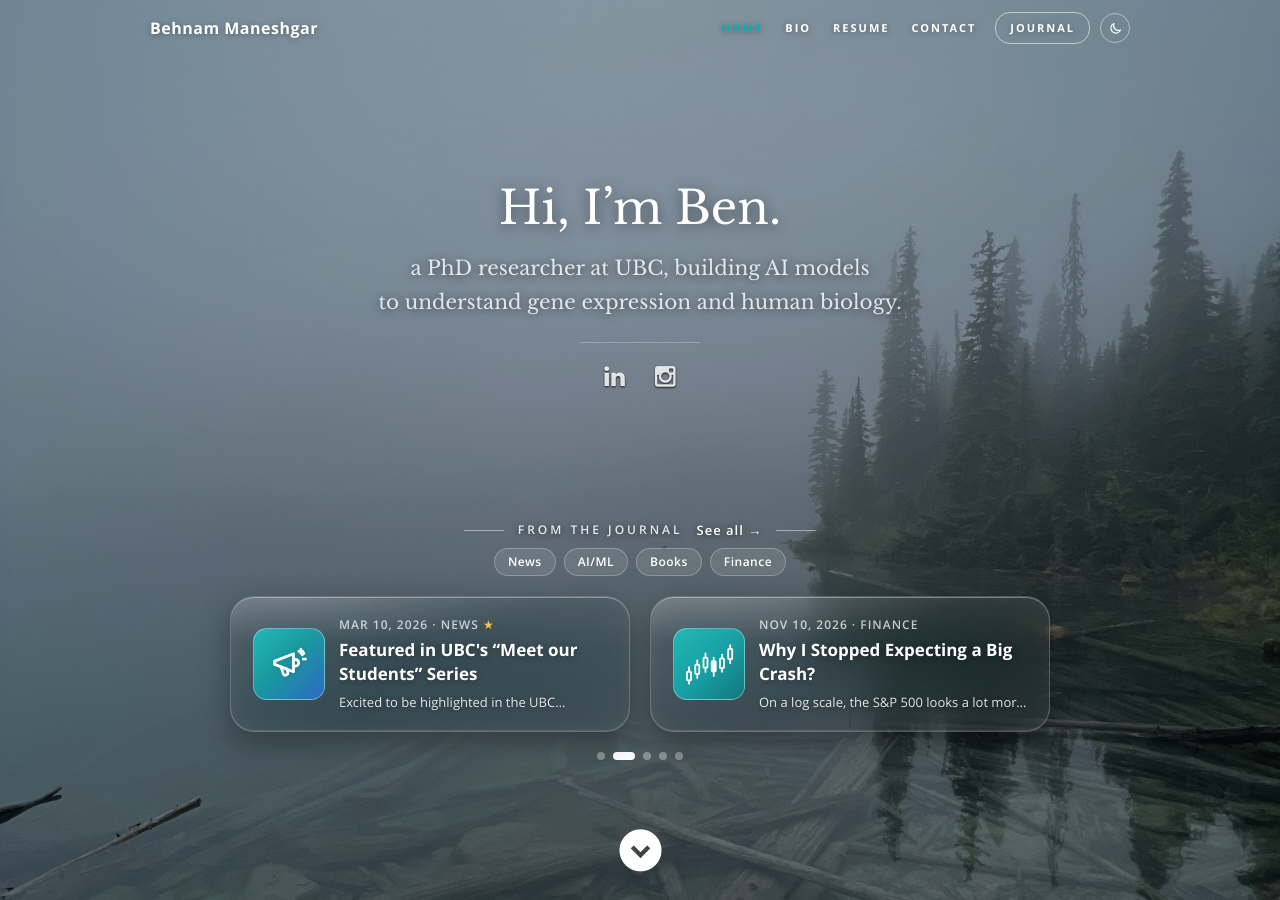
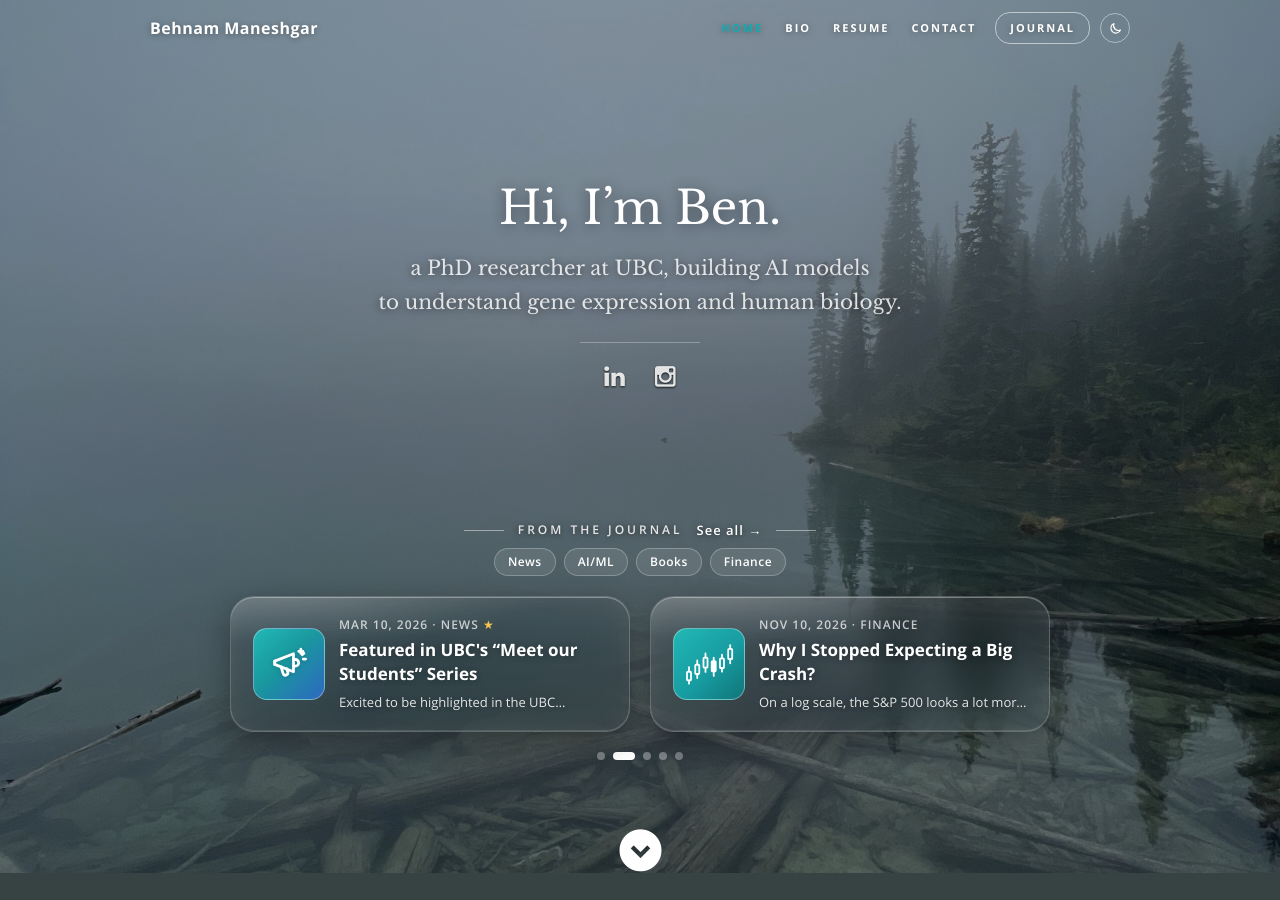
Before and after one commit to maneshgar/personal-website, a Jekyll site: the page built from index.html, in a window 1280 px wide and 900 px high. Built offline with Jekyll 4.4.1, drawn with Linux system fonts in a browser that asks for light colours.

Commit message:
Day photo framing: slightly lower on desktop; phones show the pines
Co-Authored-By: Claude Opus 5.5 <noreply@anthropic.com>

```diff
--- a/css/dark.css
+++ b/css/dark.css
@@ -194,7 +194,7 @@ header#home .hero-day {
    pointer-events: none;
    background:
       linear-gradient(to bottom, rgba(16, 26, 30, .38) 0%, rgba(16, 26, 30, .28) 45%, rgba(16, 26, 30, .30) 100%),
-      url(../images/header-day.jpg) center top / 100% auto no-repeat,
+      url(../images/header-day.jpg) center -12vh / 100% auto no-repeat,
       #475352;
    opacity: 1;
    transition: opacity .6s ease;
@@ -205,7 +205,7 @@ html.theme-dark header#home .hero-day { opacity: 0; }
 /* show the whole day photo on wide screens (no zoom); phones still need to fill */
 @media only screen and (max-width: 900px) {
    header#home .hero-day {
-      background-size: auto, cover;
-      background-position: 0 0, center center;
+      background-size: auto, auto 112%;
+      background-position: 0 0, 58% 75%;
    }
 }
```
